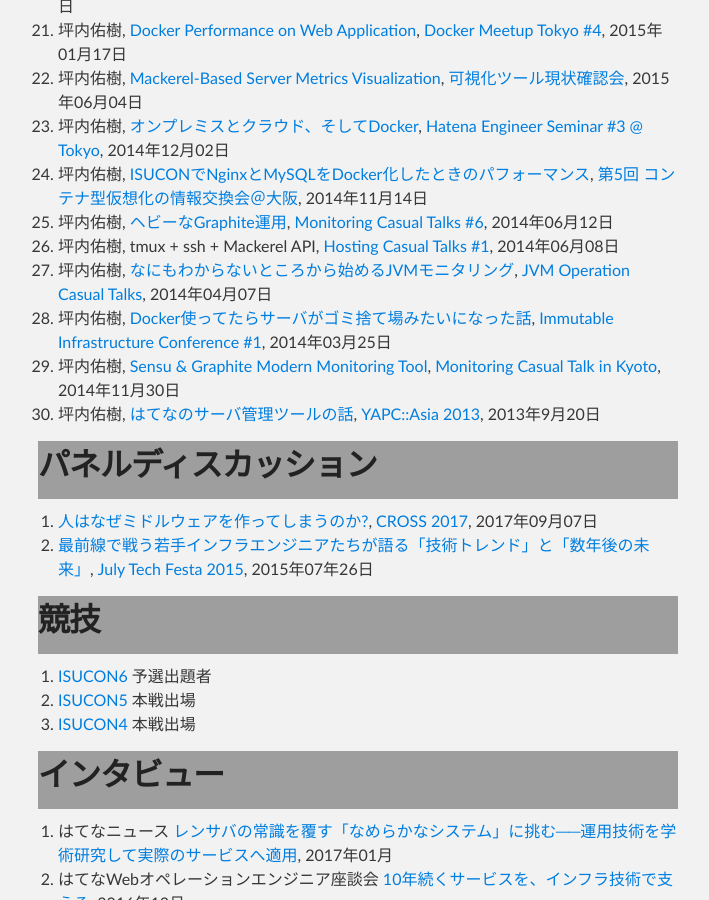
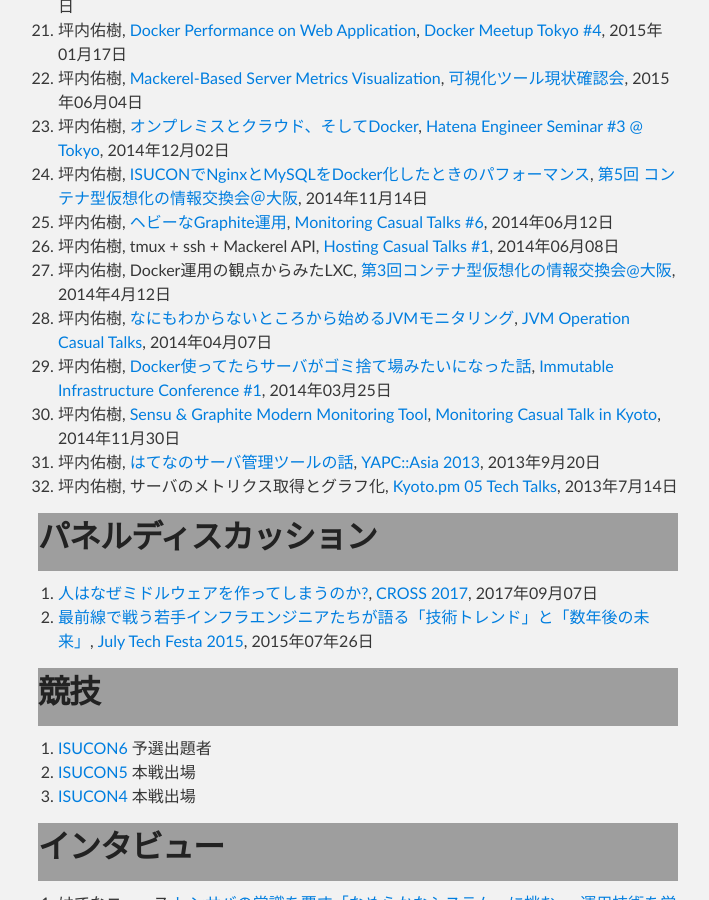
Before and after one commit to yuuki/yuuk.io, a Jekyll site: the page built from index.md, in a window 1280 px wide and 900 px high, scrolled down 4135 px. Shown: the whole window, without its empty margins (282-991 px from the left). Built offline with Jekyll 4.4.1, drawn with Linux system fonts in a browser that asks for light colours; nearby versions of some CDN libraries.

Commit message:
Sync README.md with index.md

```diff
--- a/index.md
+++ b/index.md
@@ -126,10 +126,12 @@
 1. 坪内佑樹, [ISUCONでNginxとMySQLをDocker化したときのパフォーマンス](https://blog.yuuk.io/entry/dockerized-isucon), [第5回 コンテナ型仮想化の情報交換会＠大阪](http://ct-study.connpass.com/event/9068/), 2014年11月14日
 1. 坪内佑樹, [ヘビーなGraphite運用](https://speakerdeck.com/yuukit/hebinagraphiteyun-yong), [Monitoring Casual Talks #6](http://www.zusaar.com/event/11447004), 2014年06月12日
 1. 坪内佑樹, tmux + ssh + Mackerel API, [Hosting Casual Talks #1](http://www.zusaar.com/event/8427003), 2014年06月08日
+1. 坪内佑樹, Docker運用の観点からみたLXC, [第3回コンテナ型仮想化の情報交換会@大阪](https://atnd.org/events/46446), 2014年4月12日
 1. 坪内佑樹, [なにもわからないところから始めるJVMモニタリング](https://speakerdeck.com/yuukit/nanimowakaranaitokorokarashi-merujvmmonitaringu), [JVM Operation Casual Talks](https://atnd.org/events/48999), 2014年04月07日
 1. 坪内佑樹, [Docker使ってたらサーバがゴミ捨て場みたいになった話](https://speakerdeck.com/yuukit/dockershi-tutetarasahakakomishe-techang-mitaininatutetahua), [Immutable Infrastructure Conference #1](https://atnd.org/events/47786), 2014年03月25日
 1. 坪内佑樹, [Sensu & Graphite Modern Monitoring Tool](https://speakerdeck.com/yuukit/sensu-plus-graphite), [Monitoring Casual Talk in Kyoto](http://www.zusaar.com/event/1377006), 2014年11月30日
 1. 坪内佑樹, [はてなのサーバ管理ツールの話](http://yapcasia.org/2013/talk/show/62304644-e25d-11e2-8767-0fa16aeab6a4), [YAPC::Asia 2013](http://yapcasia.org/2013), 2013年9月20日
+1. 坪内佑樹, サーバのメトリクス取得とグラフ化, [Kyoto.pm 05 Tech Talks](http://kyoto.pm.org/entry/2013/07/14/151711), 2013年7月14日
 
 ## パネルディスカッション
 
```
